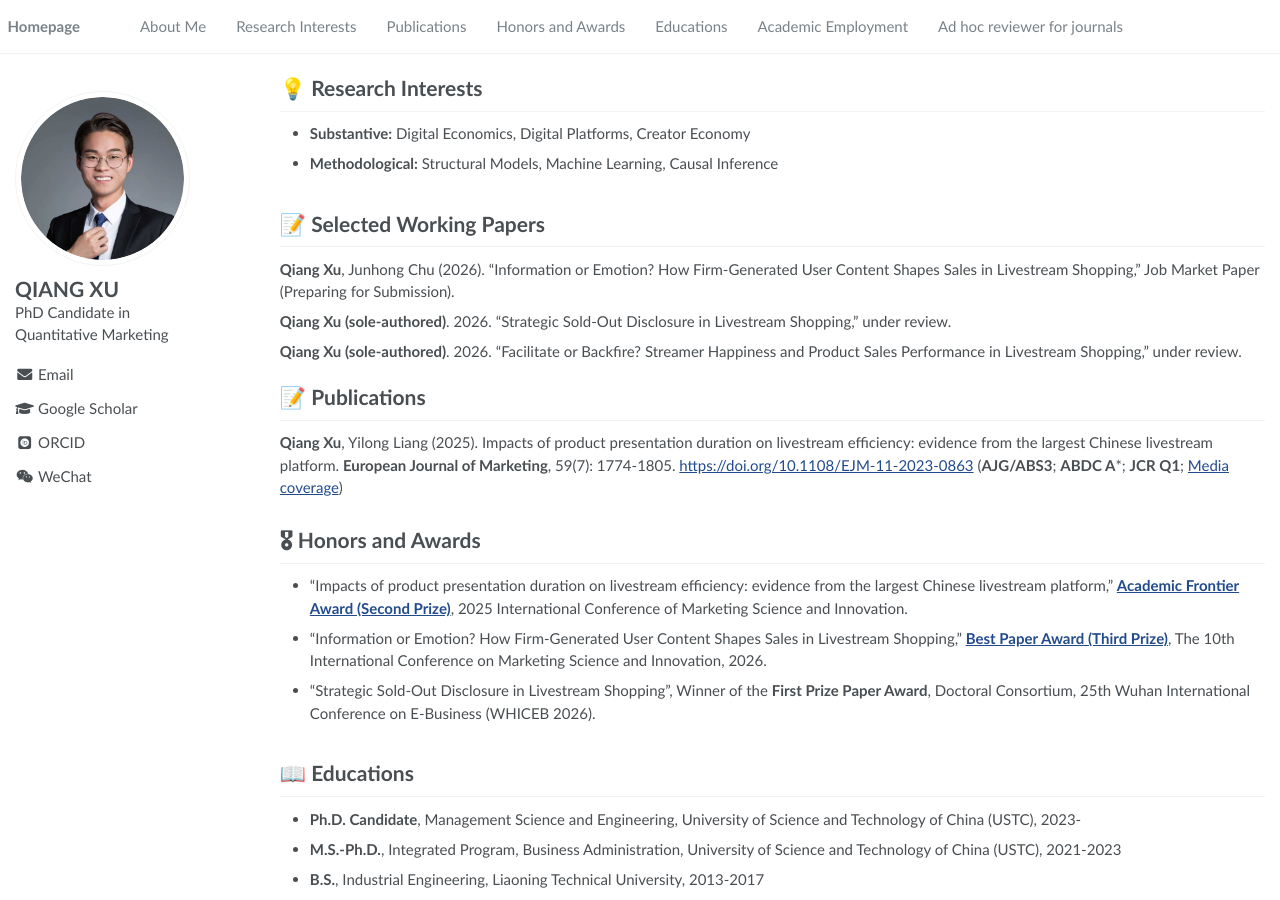
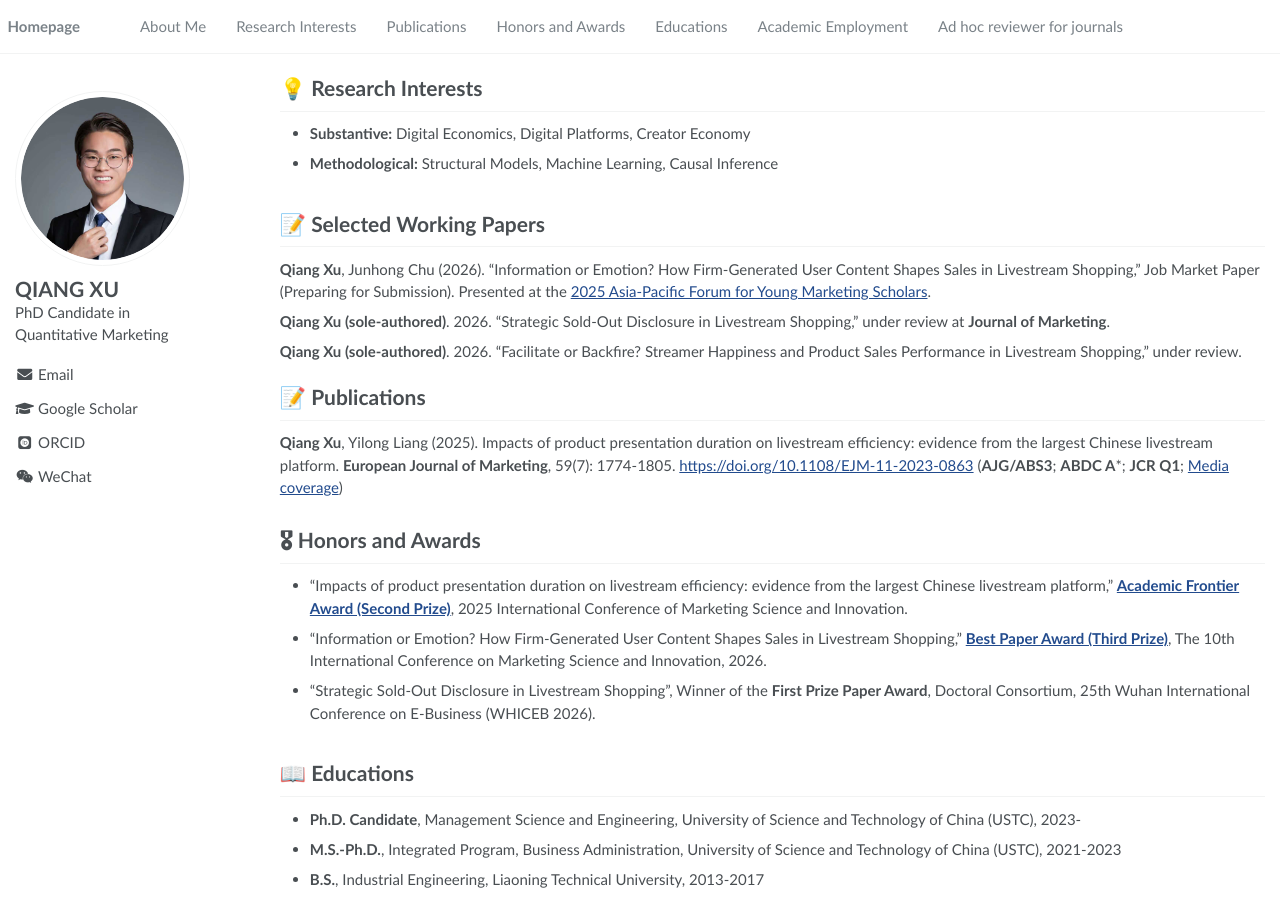
Before and after one commit to xuqiang/xuqiang.github.io, a Jekyll site: the page built from _pages/about.md, in a window 1280 px wide and 900 px high, scrolled down 348 px. Built offline with Jekyll 4.4.1, drawn with Linux system fonts in a browser that asks for light colours; some web fonts are replaced.

Commit message:
Update about.md

```diff
--- a/_pages/about.md
+++ b/_pages/about.md
@@ -43,9 +43,9 @@ Please feel free to reach out if you share similar research interests or wish to
 <span class='anchor' id='publications'></span>
 
 # 📝 Selected Working Papers
-**Qiang Xu**, Junhong Chu (2026). “Information or Emotion? How Firm-Generated User Content Shapes Sales in Livestream Shopping,” Job Market Paper (Preparing for Submission).
+**Qiang Xu**, Junhong Chu (2026). “Information or Emotion? How Firm-Generated User Content Shapes Sales in Livestream Shopping,” Job Market Paper (Preparing for Submission). Presented at the [2025 Asia-Pacific Forum for Young Marketing Scholars](https://mp.weixin.qq.com/s/_FkfAvSZoGTyOvBuVmjW5A).
 
-**Qiang Xu (sole-authored)**. 2026. "Strategic Sold-Out Disclosure in Livestream Shopping," under review.
+**Qiang Xu (sole-authored)**. 2026. "Strategic Sold-Out Disclosure in Livestream Shopping," under review at **Journal of Marketing**.
 
 **Qiang Xu (sole-authored)**. 2026. "Facilitate or Backfire? Streamer Happiness and Product Sales Performance in Livestream Shopping," under review.
 
```
